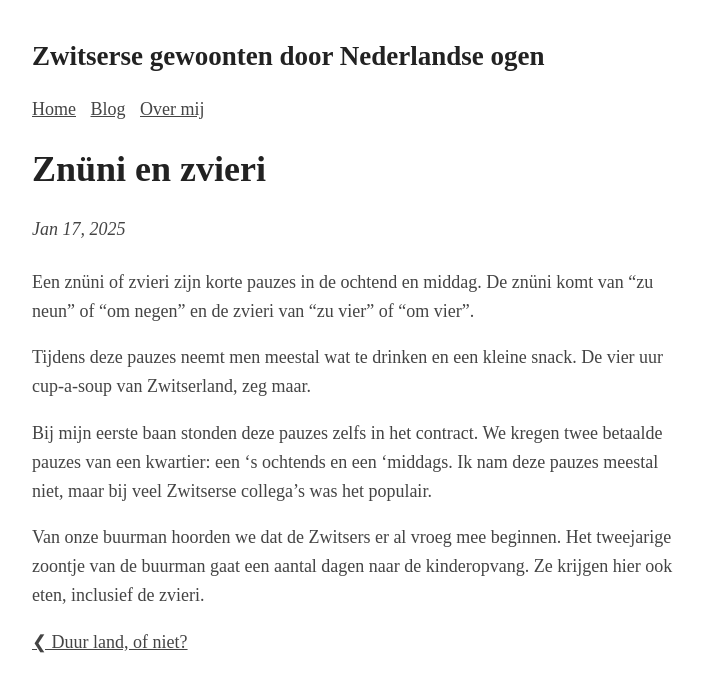
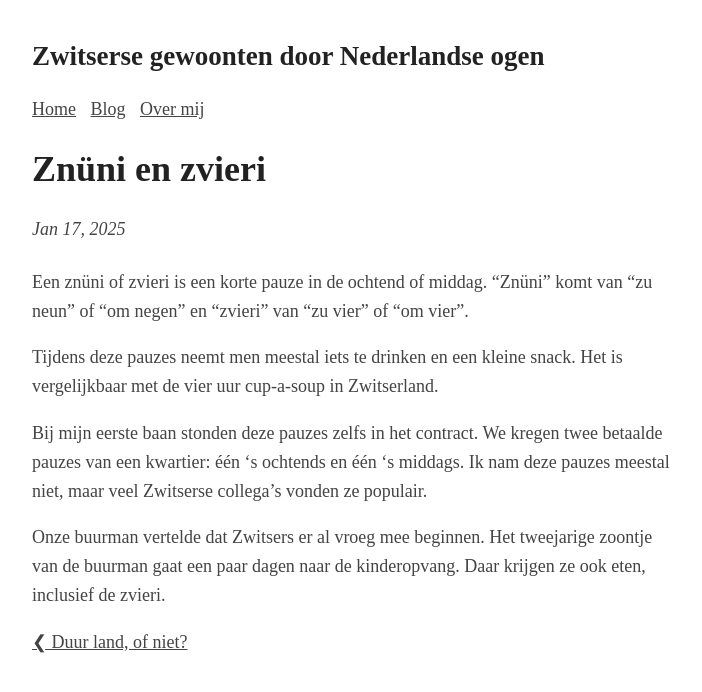
Before and after one commit to Roald87/roaldin.ch, a Jekyll site: the page built from _posts/2025-01-17-znueni-zvieri.md, in a window 1280 px wide. Shown: the top 692 px of the page, without its empty margins (283-985 px from the left). Built offline with Jekyll 4.4.1, drawn with Linux system fonts in a browser that asks for light colours; comment, search, counter and statistics services are not loaded.

Commit message:
Spellcheck by ChatGPT

```diff
--- a/_posts/2025-01-17-znueni-zvieri.md
+++ b/_posts/2025-01-17-znueni-zvieri.md
@@ -4,10 +4,10 @@ title: Znüni en zvieri
 image:
 ---
 
-Een znüni of zvieri zijn korte pauzes in de ochtend en middag. De znüni komt van "zu neun" of "om negen" en de zvieri van "zu vier" of "om vier".
+Een znüni of zvieri is een korte pauze in de ochtend of middag. "Znüni" komt van "zu neun" of "om negen" en "zvieri" van "zu vier" of "om vier".
 
-Tijdens deze pauzes neemt men meestal wat te drinken en een kleine snack. De vier uur cup-a-soup van Zwitserland, zeg maar.
+Tijdens deze pauzes neemt men meestal iets te drinken en een kleine snack. Het is vergelijkbaar met de vier uur cup-a-soup in Zwitserland.
 
-Bij mijn eerste baan stonden deze pauzes zelfs in het contract. We kregen twee betaalde pauzes van een kwartier: een 's ochtends en een 'middags. Ik nam deze pauzes meestal niet, maar bij veel Zwitserse collega's was het populair.
+Bij mijn eerste baan stonden deze pauzes zelfs in het contract. We kregen twee betaalde pauzes van een kwartier: één 's ochtends en één 's middags. Ik nam deze pauzes meestal niet, maar veel Zwitserse collega's vonden ze populair.
 
-Van onze buurman hoorden we dat de Zwitsers er al vroeg mee beginnen. Het tweejarige zoontje van de buurman gaat een aantal dagen naar de kinderopvang. Ze krijgen hier ook eten, inclusief de zvieri.
+Onze buurman vertelde dat Zwitsers er al vroeg mee beginnen. Het tweejarige zoontje van de buurman gaat een paar dagen naar de kinderopvang. Daar krijgen ze ook eten, inclusief de zvieri.
```
